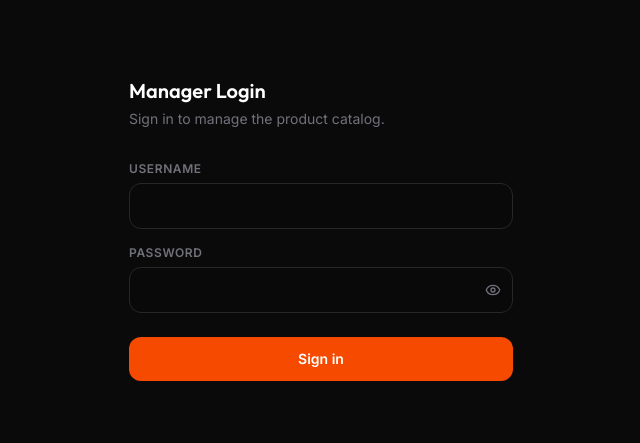
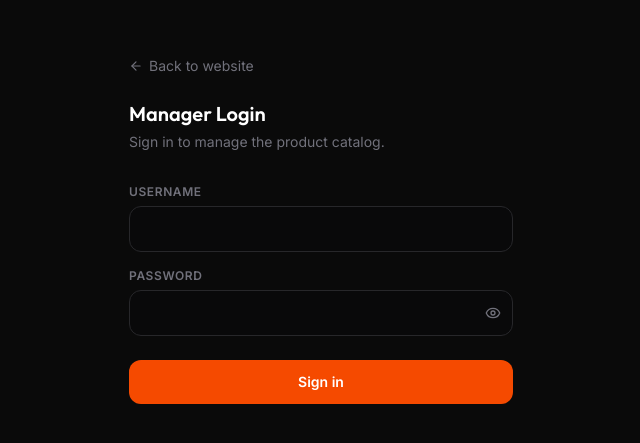
Before and after one commit to priyanshuarora595/ar-shoes, a Next.js app: page /manage/login in a window 1280 px wide. Shown: the part 171-614 px from the top of the page, without its empty margins (319-959 px from the left). Built offline with nearby package versions, Linux system fonts and the light colour scheme.

Commit message:
Add links back to the storefront from the login page and manager dashboard

```diff
--- a/src/app/manage/(dashboard)/layout.tsx
+++ b/src/app/manage/(dashboard)/layout.tsx
@@ -1,4 +1,5 @@
 import Link from 'next/link';
+import { ArrowLeft } from 'lucide-react';
 import { getCurrentManager } from '@/lib/managerApi';
 import LogoutButton from '../LogoutButton';
 
@@ -20,6 +21,13 @@ export default async function ManagerDashboardLayout({ children }: { children: R
             </nav>
           </div>
           <div className="flex items-center gap-4">
+            <a
+              href="/"
+              className="hidden sm:inline-flex items-center gap-1.5 text-sm text-zinc-400 hover:text-white transition-colors"
+            >
+              <ArrowLeft className="h-3.5 w-3.5" />
+              View Site
+            </a>
             {manager && (
               <span className="text-xs text-zinc-500">
                 {manager.username} &middot; {manager.isManager ? 'Manager' : 'Content Uploader'}
--- a/src/app/manage/login/page.tsx
+++ b/src/app/manage/login/page.tsx
@@ -1,7 +1,8 @@
 'use client';
 
 import { useActionState, useState } from 'react';
-import { Eye, EyeOff } from 'lucide-react';
+import Link from 'next/link';
+import { ArrowLeft, Eye, EyeOff } from 'lucide-react';
 import { loginAction, ActionState } from '../actions';
 
 const initialState: ActionState = { error: null };
@@ -13,6 +14,14 @@ export default function ManagerLoginPage() {
   return (
     <div className="min-h-screen bg-[#0A0A0A] flex items-center justify-center px-4">
       <div className="w-full max-w-sm">
+        <Link
+          href="/"
+          className="mb-6 inline-flex items-center gap-1.5 text-sm text-zinc-500 hover:text-zinc-300 transition-colors"
+        >
+          <ArrowLeft className="h-3.5 w-3.5" />
+          Back to website
+        </Link>
+
         <h1 className="font-outfit text-xl font-semibold text-white mb-1">Manager Login</h1>
         <p className="text-sm text-zinc-500 mb-8">Sign in to manage the product catalog.</p>
 
```
